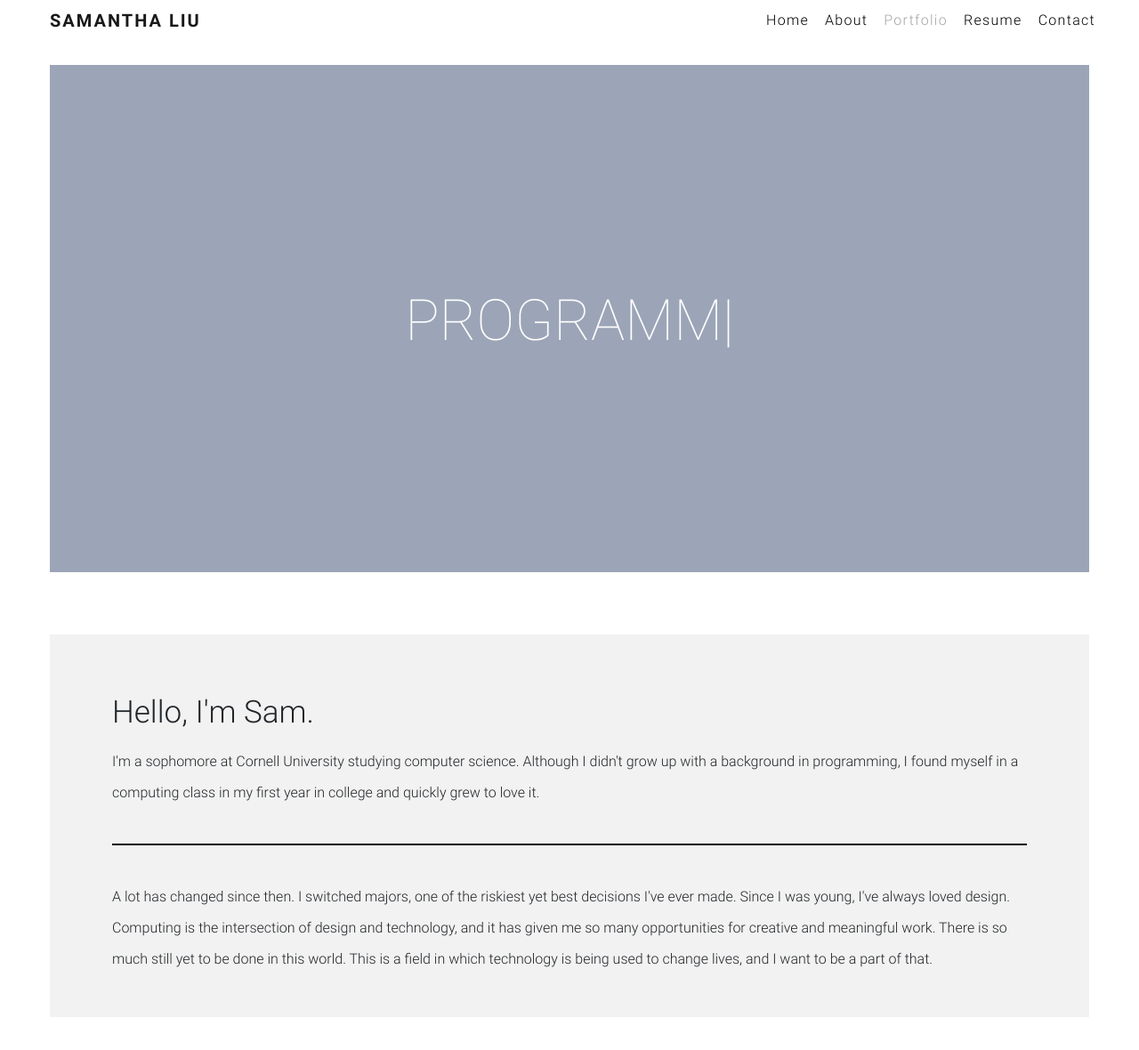
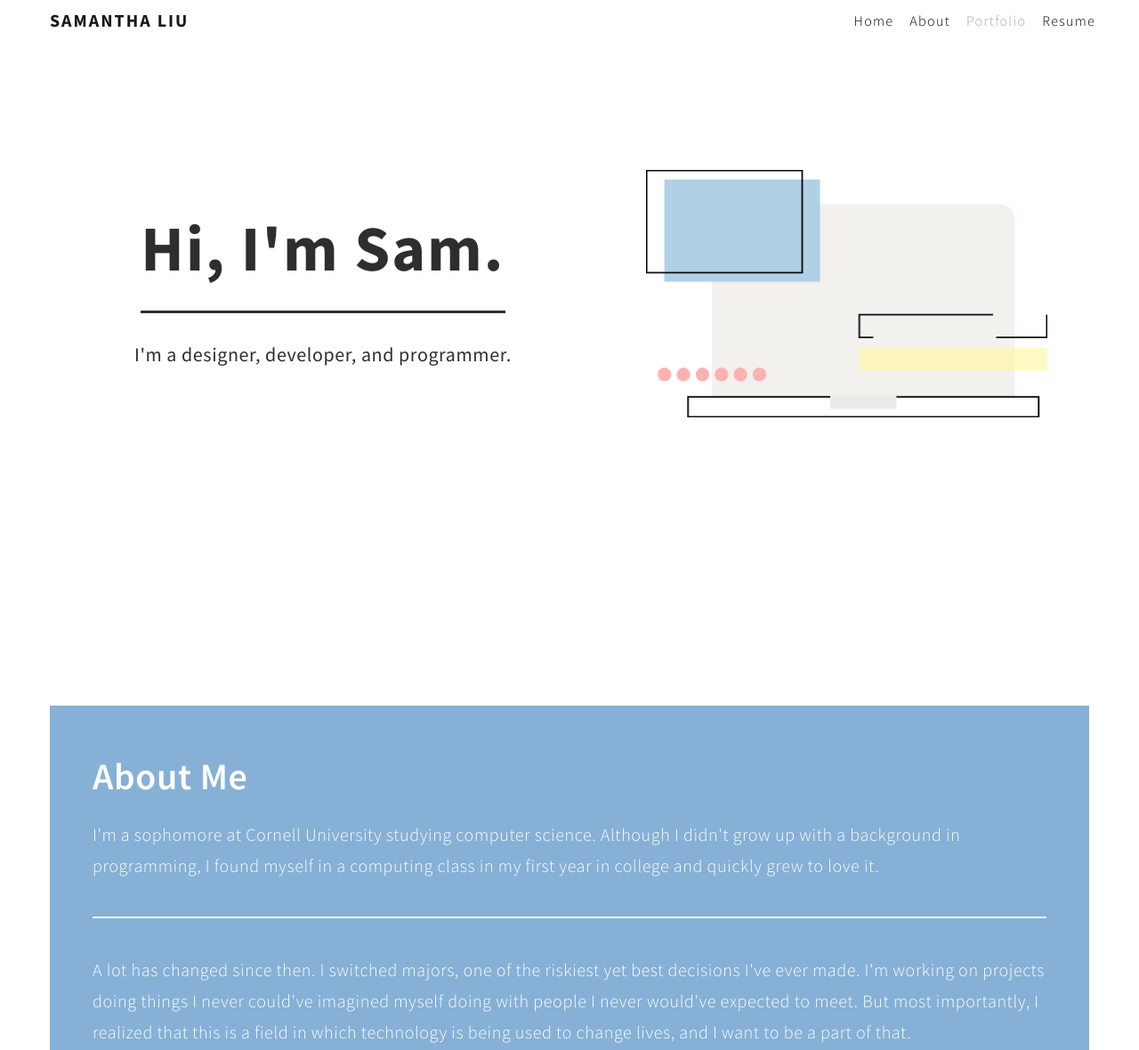
Before and after one commit to samliu10/samliu10.github.io, a plain HTML site: page index.html in a window 1280 px wide. Shown: the part 27-1207 px from the top of the page at 89% size. Drawn offline with nearby package versions, Linux system fonts and the light colour scheme.

Commit message:
home and about

```diff
--- a/css/style.css
+++ b/css/style.css
@@ -44,7 +44,7 @@
   }
 
 *{
-    font-family: 'Roboto';
+    font-family: 'Source Sans Pro', sans-serif;
 }
 
 body {
@@ -120,35 +120,96 @@ html {
     color: #fff;
 }
 
+/* ---------------------------- Home --------------------------------*/
+
+.home-main-container {
+  position: relative;
+  margin: 0 auto 0 auto;
+  width: 1200px;
+  text-align: center;
+  height: 100vh;
+}
+
+.home-left-container {
+  position: relative;
+  text-align: center;
+  width: 520px;
+  left: -50px;
+  top: 252px;
+}
+
+.home-title, .home-description {
+  color: #2E2E2E;
+  font-family:'Source Sans Pro', sans-serif;
+
+}
+
+.home-title {
+  font-style: normal;
+  font-weight: bold;
+  font-size: 72px;
+  letter-spacing: 2px;
+}
+
+.home-description {
+  font-style: normal;
+  font-weight: normal;
+  font-size: 22px;
+  letter-spacing: 0.6px;
+}
+
+.home-divider {
+  width: 410px;
+  height: 3px;
+  background-color: #2E2E2E;
+  margin: 0 auto 30px auto;
+
+}
+
+.home-image-container {
+  width: 451px;
+  height: 278px;
+  position: relative;
+  top: 180px;
+  left: 50px;
+}
+
+.home-image-container, .home-left-container {
+  display: inline-block;
+}
+
 /* ---------------------------- About Me --------------------------------*/
 .about-container {
-    background-color: #F2F2F2;
-    height: 430px;
-    margin: 0px 56px 0 56px;
-    position: relative;
-    top: 50px;
+  background-color: #86B0D6;
+  margin: 0px 56px 0 56px;
+  position: relative;
+  top: 20px;
+  padding: 48px;
+  text-align: left;
+}
+
+.about-title, .about-description-top, .about-description-bottom {
+  color: #FFFFFF;
+  letter-spacing: 0.6px;
 }
 
 .about-title {
-    font-weight: 300;
-    font-size: 35px;
-    padding-top: 70px;
-
+  font-style: normal;
+  font-weight: 600;
+  font-size: 42px;
 }
 
-.about-description-top, .about-title, .about-description-bottom {
-    font-weight: 300;
-    margin: 20px 70px 0 70px;
-    line-height: 35px;
+.about-description-top, .about-description-bottom {
+  line-height: 35px;
+  font-style: normal;
+  font-weight: 300;
+  font-size: 20px;
 }
 
-.about-description-bottom {
-    padding-bottom: 40px;
-}
-
-.divider {
-    border: 0.5px solid black;
-    margin: 40px 70px;
+.about-divider {
+  height: 2px;
+  background-color: #FFFFFF;
+    margin: 40px auto 40px auto;
 }
 
 /* ---------------------------- Portfolio Grid --------------------------------*/
--- a/index.html
+++ b/index.html
@@ -1,5 +1,6 @@
 <!DOCTYPE html>
 <html lang="en">
+
 <head>
   <!------------------------- Metadata ------------------------->
   <meta charset="utf-8">
@@ -16,18 +17,22 @@
   <title>Samantha Liu</title>
   <link href="css/style.css" rel="stylesheet">
   <link href="css/bootstrap.min.css" rel="stylesheet" />
+  <link href="https://fonts.googleapis.com/css2?family=Source+Sans+Pro:wght@300;400;600;700&display=swap"
+    rel="stylesheet">
   <script src="js/typed.min.js"></script>
 
 </head>
 
 <!------------------------- Content ------------------------->
-<body data-spy="scroll" data-target="#navbarToggler" data-offset="100">
+
+<body data-spy="scroll" data-target="#navbarToggler" data-offset="160">
   <!------------------------- NavBar ------------------------->
   <section id="nav">
     <nav class="navbar navbar-expand-lg navbar-light" id="transparent">
 
       <a class="navbar-brand" href="#">SAMANTHA LIU</a>
-            <button id="custom-toggler" class="navbar-toggler" type="button" data-toggle="collapse" data-target="#navbarToggler" aria-controls="navbarToggler" aria-expanded="false" aria-label="Toggle navigation">
+      <button id="custom-toggler" class="navbar-toggler" type="button" data-toggle="collapse"
+        data-target="#navbarToggler" aria-controls="navbarToggler" aria-expanded="false" aria-label="Toggle navigation">
         <span id="custom-toggler-icon" class="navbar-toggler-icon"></span>
       </button>
 
@@ -45,9 +50,6 @@
           <li class="nav-item">
             <a id="custom-nav-link" class="nav-link" href="#resume">Resume</a>
           </li>
-                <li class="nav-item">
-                    <a id="custom-nav-link" class="nav-link" href="#contact">Contact</a>
-                </li>
         </ul>
 
       </div>
@@ -56,6 +58,21 @@
 
   <!------------------------- Typing Animation ------------------------->
   <section id="home">
+
+    <div class="home-main-container">
+
+      <div class="home-left-container">
+        <p class="home-title">Hi, I'm Sam.</p>
+        <div class="home-divider"></div>
+        <p class="home-description">I'm a designer, developer, and programmer.</p>
+      </div>
+
+      <div class="home-image-container">
+        <img src="images/home_laptop.png" alt="Laptop">
+      </div>
+
+    </div>
+    <!--
     <div class="typing-container" id="home">
       <p class="typing-text"><span class="text"></span></p>
       <script type="text/javascript">
@@ -68,28 +85,27 @@
         });
       </script>
     </div>
+    -->
   </section>
 
   <!------------------------- About Me ------------------------->
   <section id="about">
     <div class="about-container">
 
-              <p class="about-title">Hello, I'm Sam.</p>
+      <p class="about-title">About Me</p>
       <p class="about-description-top">
         I'm a sophomore at Cornell University
-                studying computer science.  Although I didn't grow up with a
+        studying computer science. Although I didn't grow up with a
         background in programming, I found myself in a computing
         class in my first year in college and quickly grew to love it.
       </p>
-              <div class="divider"></div>
+      <div class="about-divider"></div>
       <p class="about-description-bottom">
         A lot has changed since then. I switched majors, one of the riskiest yet
-                best decisions I've ever made. Since I was young, I've always loved design.
-                Computing is the intersection of design and technology, and it has given me
-                so many opportunities for creative and meaningful work.
-                There is so much still yet to be done in this world.
-                This is a field in which technology is being used to
-                change lives, and I want to be a part of that.
+        best decisions I've ever made. I'm working on projects doing things I never
+        could've imagined myself doing with people I never would've expected to meet.
+        But most importantly, I realized that this is a field in which technology is being used
+        to change lives, and I want to be a part of that.
       </p>
 
     </div>
@@ -151,4 +167,5 @@
 
 
 </body>
+
 </html>
```
Also changed, not shown: images/home_laptop.png (added). Lines whose indentation alone changed are shown as unchanged.
